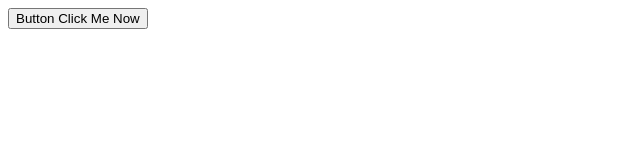
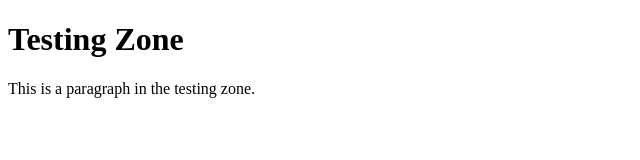
Before and after one commit to PANiC-atm/fccla-site, a plain HTML site: page index.html in a window 1280 px wide. Shown: the whole page, without its empty margins (0-640 px from the left). Drawn offline with Linux system fonts and the light colour scheme.

Commit message:
Update index.html

```diff
--- a/index.html
+++ b/index.html
@@ -3,9 +3,10 @@
     <head>
         <meta charset="UTF-8">
         <meta name="viewport" content="width=device-width, initial-scale=1.0">
-        <title>My First HTML Page</title>
+        <title>FCCLA Project</title>
     </head>
     <body>
-        <button>Button Click Me Now</button>
+        <h1>Testing Zone</h1>
+        <p>This is a paragraph in the testing zone.</p>
     </body>
     </html>
```
